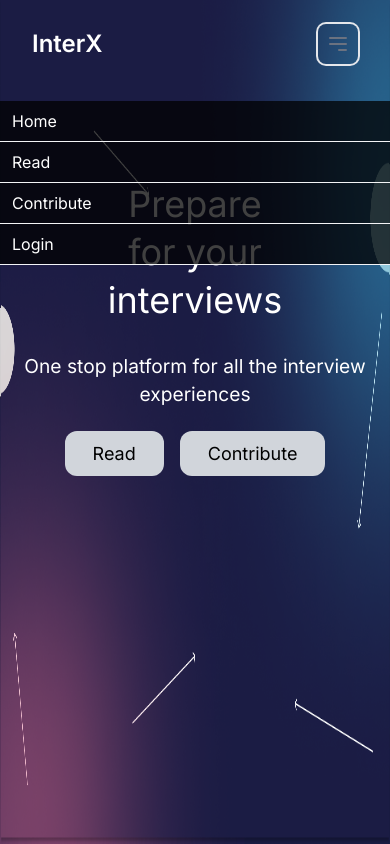
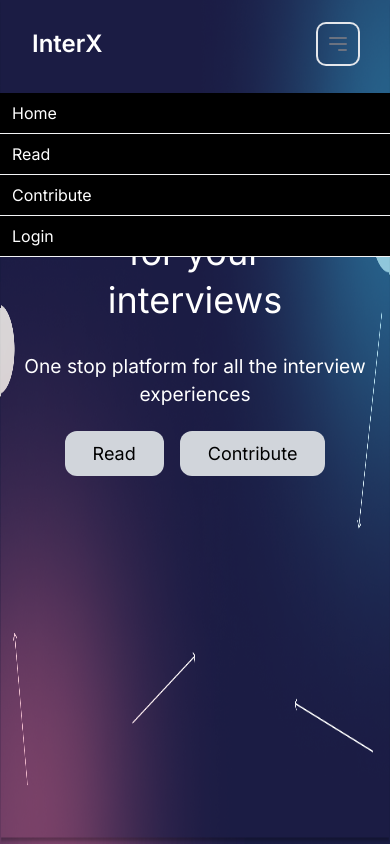
Before and after one commit to FinalYrProjectInterX/InterX-Frontend, a Next.js app: page / in a window 390 px wide. Both pictures are taken after a click on the button "Open main menu". Built offline with nearby package versions, Linux system fonts and the light colour scheme.

Commit message:
changes in navbar

```diff
--- a/components/Navbar.js
+++ b/components/Navbar.js
@@ -176,7 +176,7 @@ const Navbar = ({ user, logout }) => {
         </div>
 
         <div
-      className={`w-full md:w-auto hidden absolute top-[12vh] left-0 bg-black bg-opacity-75 z-50`}
+      className={`w-full md:w-auto hidden absolute top-[11vh] left-0 bg-black z-50`}
       id="mobile-menu"
     >
       <ul className="flex flex-col md:flex-row md:space-x-8 md:mt-0 md:text-xl md:font-medium">
```
